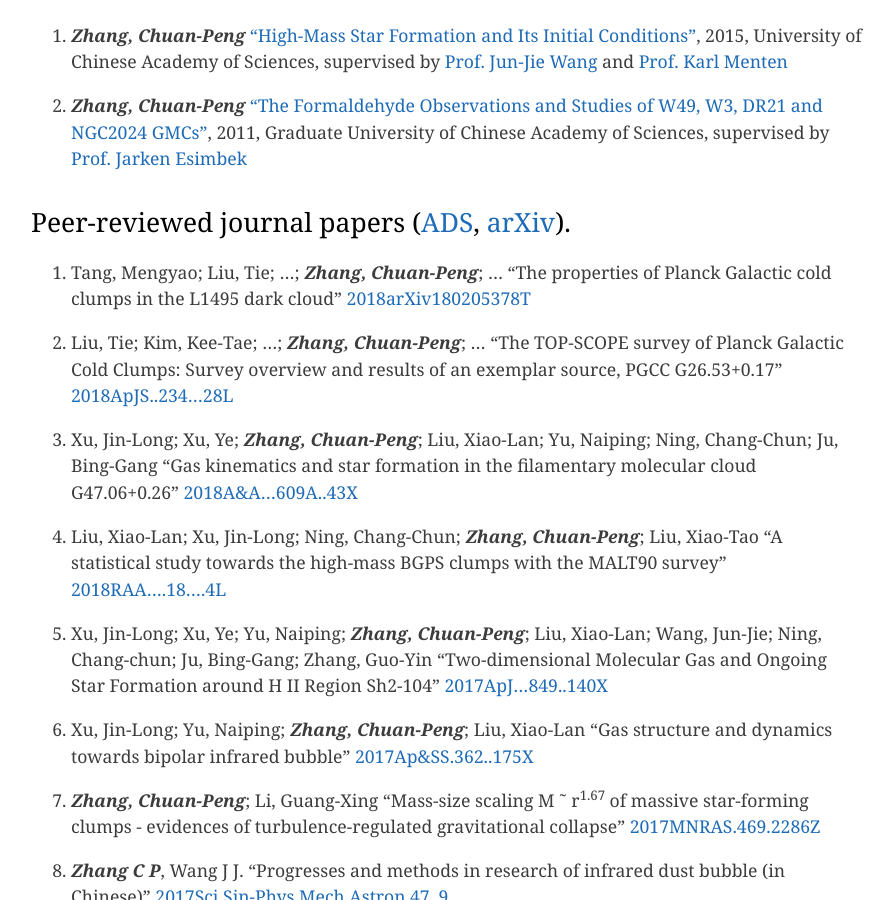
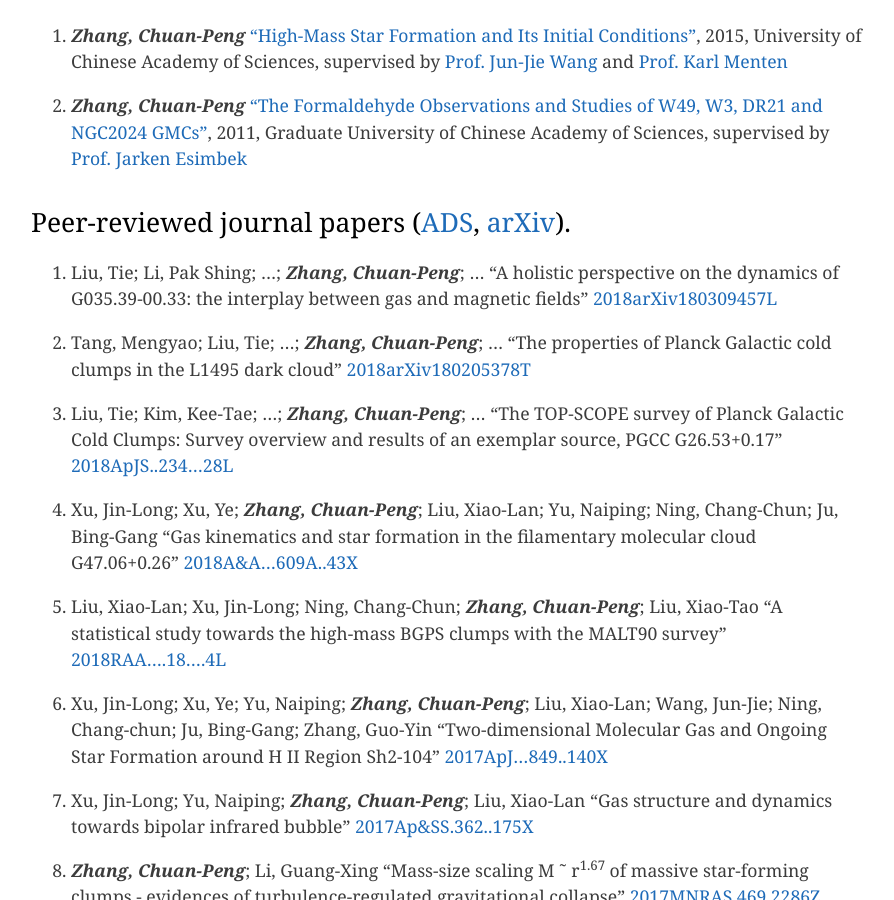
Before and after one commit to zcp521/zcp521.github.io, a Jekyll site: the page built from pub.md, in a window 1280 px wide and 900 px high, scrolled down 476 px. Shown: the whole window, without its empty margins (193-1087 px from the left). Built offline with Jekyll 4.4.1, drawn with Linux system fonts in a browser that asks for light colours.

Commit message:
Update pub.md

```diff
--- a/pub.md
+++ b/pub.md
@@ -13,6 +13,11 @@ tagline: "My publication list"
 
 
 ## Peer-reviewed journal papers ([ADS](http://adsabs.harvard.edu/cgi-bin/nph-abs_connect?library&libname=zhang&libid=5a4fdfbd89), [arXiv](https://arxiv.org/a/zhang_c_2.html)).
+
+24. Liu, Tie; Li, Pak Shing; ...; ***Zhang, Chuan-Peng***; ...
+	"A holistic perspective on the dynamics of G035.39-00.33: the interplay between gas and magnetic fields"
+	[2018arXiv180309457L](http://adsabs.harvard.edu/abs/2018arXiv180309457L)
+
 
 23. Tang, Mengyao; Liu, Tie; ...; ***Zhang, Chuan-Peng***; ...
 	"The properties of Planck Galactic cold clumps in the L1495 dark cloud"
```
